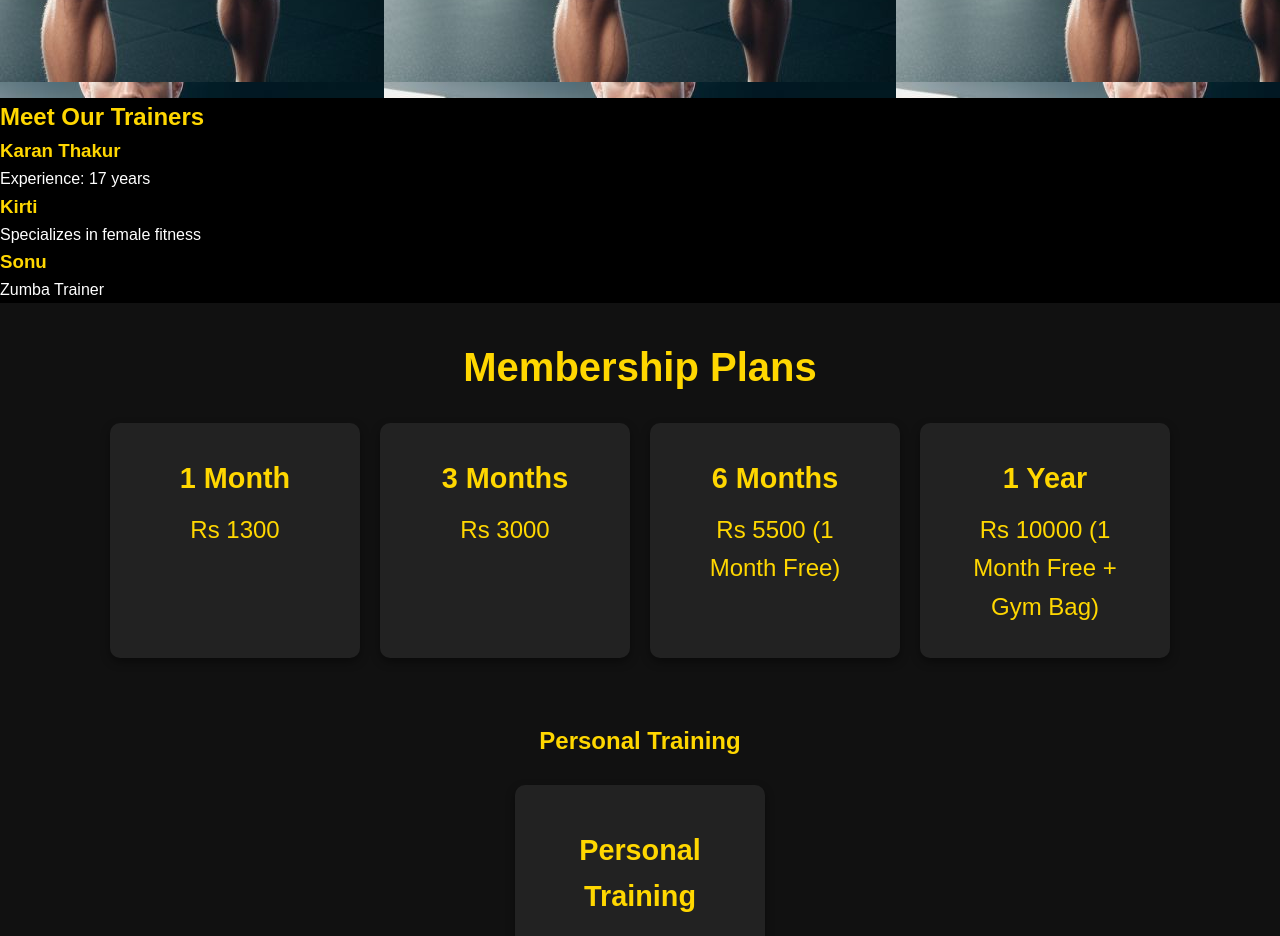
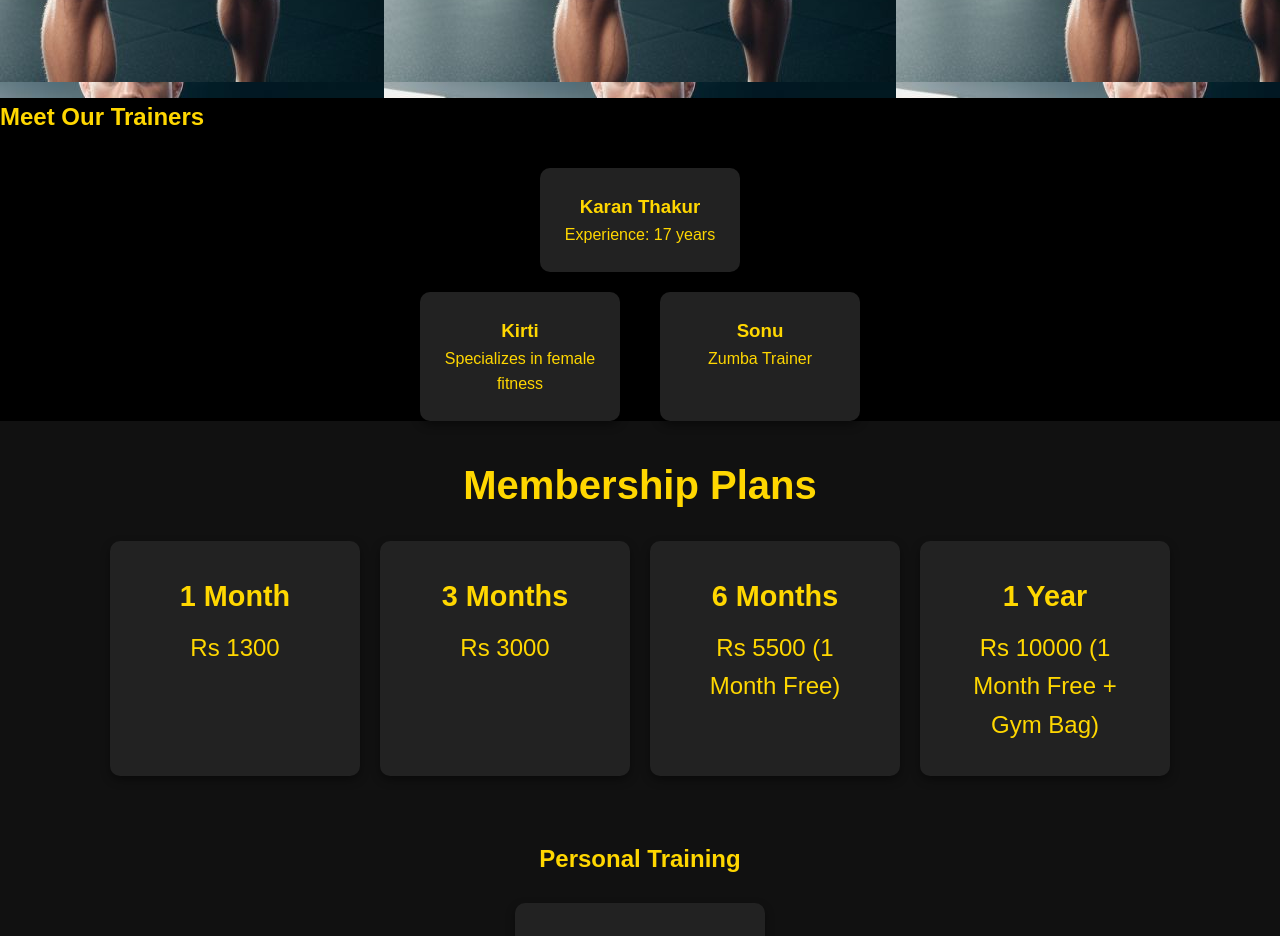
Before and after one commit to VarnankSharma/BfitGym, a React (Create React App) app: page / in a window 1280 px wide. Shown: the part 1900-2836 px from the top of the page. Built offline with nearby package versions, Linux system fonts and the light colour scheme.

Commit message:
Updated content

```diff
--- a/public/styles.css
+++ b/public/styles.css
@@ -123,3 +123,40 @@ a:hover {
   align-items: center; /* Ensures vertical alignment if needed */
   margin-top: 1.5rem; /* Add spacing above the box if necessary */
 }
+/* Trainers Section */
+.trainers-container {
+  display: flex;
+  flex-direction: column; /* Stacks the top and bottom trainers */
+  align-items: center;
+  gap: 20px;
+  margin-top: 2rem;
+}
+
+.top-trainer {
+  display: flex;
+  justify-content: center; /* Centers Karan on top */
+  width: 100%;
+}
+
+.bottom-trainers {
+  display: flex;
+  justify-content: center; /* Centers the row of Kirti and Sonu */
+  gap: 40px; /* Adds spacing between Kirti and Sonu */
+  width: 100%;
+}
+
+.trainer-box {
+  background-color: #222;
+  color: #FFD700; /* Golden text for the trainers */
+  padding: 1.5rem;
+  width: 200px; /* Adjust width for consistency */
+  text-align: center;
+  border-radius: 10px;
+  box-shadow: 0 4px 10px rgba(0, 0, 0, 0.4); /* Subtle shadow */
+  transition: transform 0.3s ease, box-shadow 0.3s ease;
+}
+
+.trainer-box:hover {
+  transform: translateY(-10px);
+  box-shadow: 0 6px 15px rgba(255, 215, 0, 0.6);
+}
--- a/src/Trainers.js
+++ b/src/Trainers.js
@@ -4,17 +4,25 @@ function Trainers() {
   return (
     <section id="trainers">
       <h2>Meet Our Trainers</h2>
-      <div>
-        <h3>Karan Thakur</h3>
-        <p>Experience: 17 years</p>
-      </div>
-      <div>
-        <h3>Kirti</h3>
-        <p>Specializes in female fitness</p>
-      </div>
-      <div>
-        <h3>Sonu</h3>
-        <p>Zumba Trainer</p>
+      <div className="trainers-container">
+        {/* Top Trainer */}
+        <div className="top-trainer">
+          <div className="trainer-box">
+            <h3>Karan Thakur</h3>
+            <span>Experience: 17 years</span>
+          </div>
+        </div>
+        {/* Bottom Trainers */}
+        <div className="bottom-trainers">
+          <div className="trainer-box">
+            <h3>Kirti</h3>
+            <span>Specializes in female fitness</span>
+          </div>
+          <div className="trainer-box">
+            <h3>Sonu</h3>
+            <span>Zumba Trainer</span>
+          </div>
+        </div>
       </div>
     </section>
   );
```
